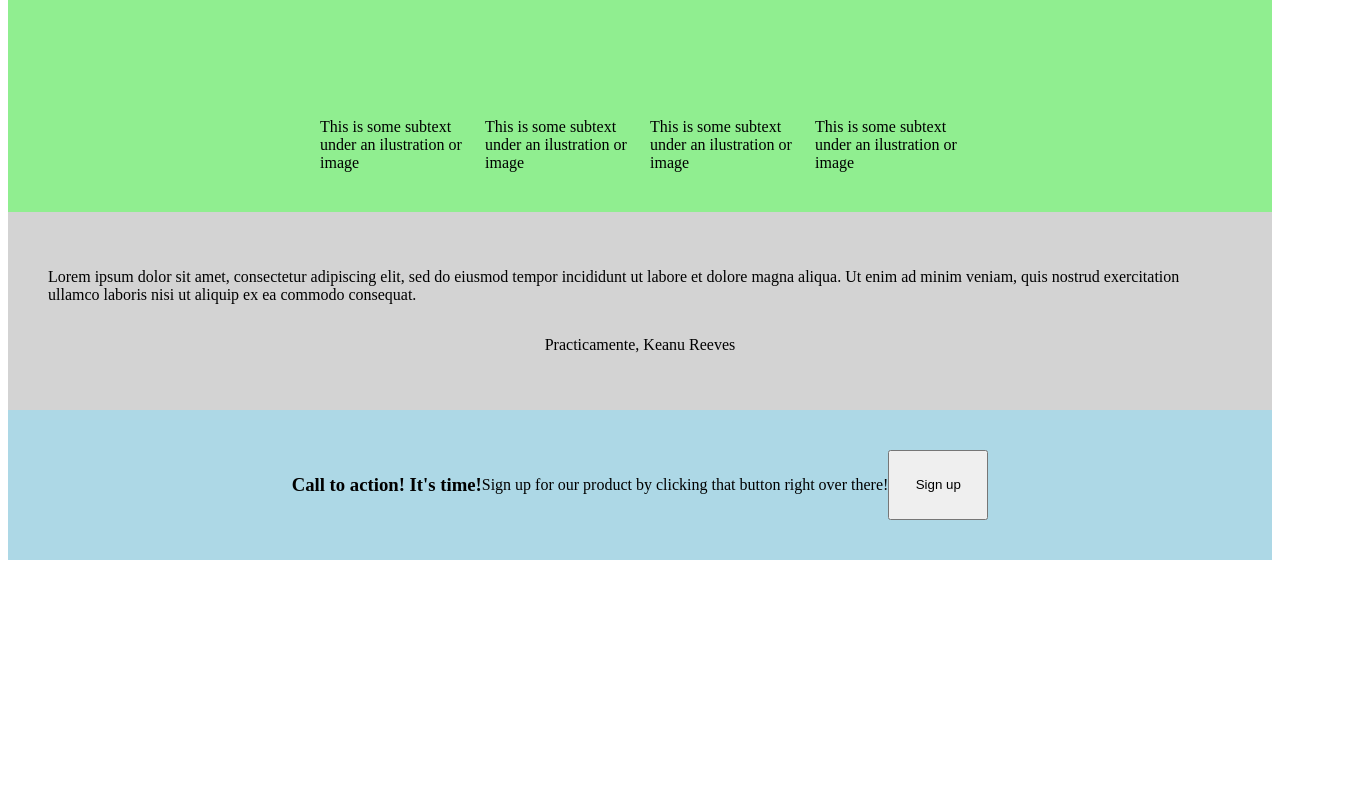
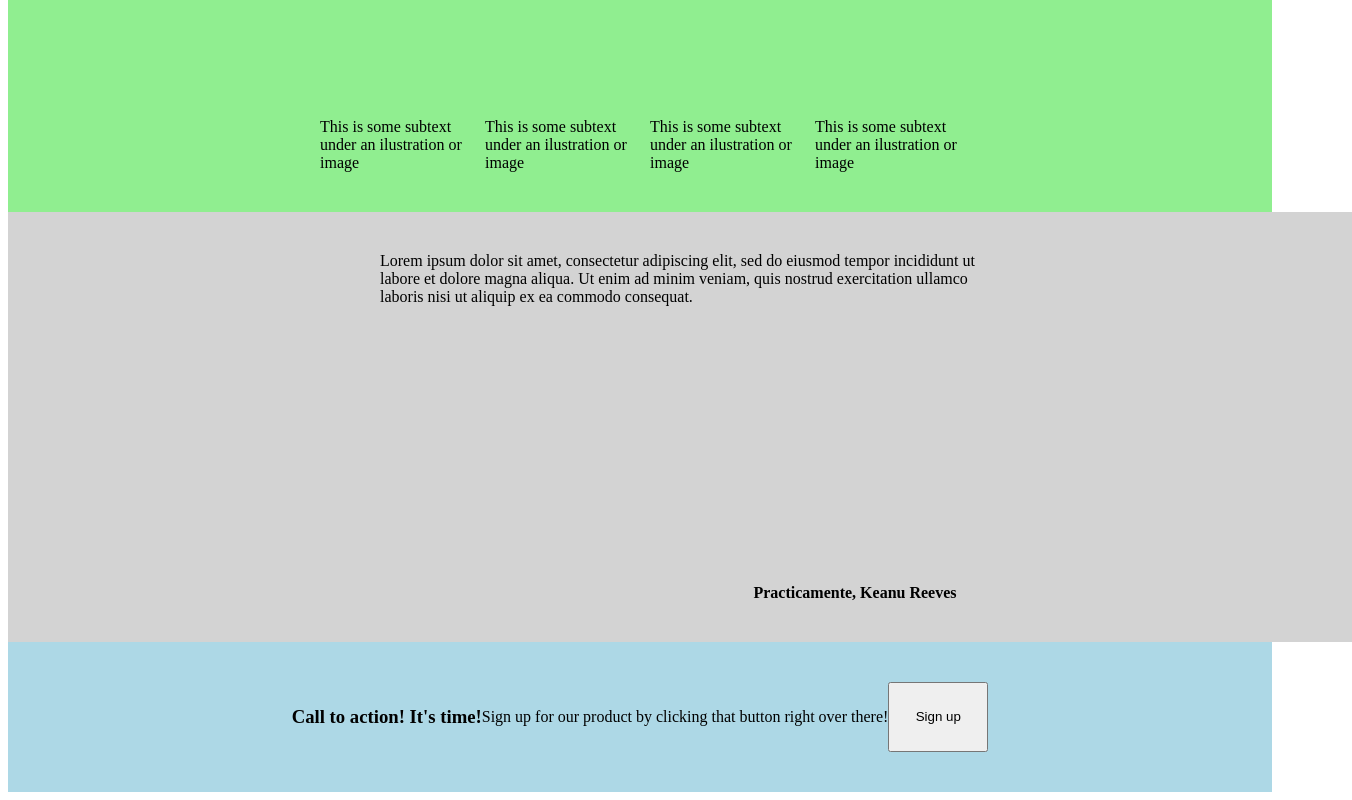
Before and after one commit to ricardomorataya/landing_page, a plain HTML site: page index.html in a window 1280 px wide. Shown: the part 867-1667 px from the top of the page, 1352 px wide, since content can reach past the window. Before the commit the page ends 1435 px from the top, so only its background shows below. Drawn offline with Linux system fonts and the light colour scheme.

Commit message:
Edit index.html and style.css

```diff
--- a/index.html
+++ b/index.html
@@ -53,9 +53,9 @@
 
 <!--SECTION III!-->
 <section class="flex-container-testimonial">
-    <p>Lorem ipsum dolor sit amet, consectetur adipiscing elit, sed do eiusmod tempor incididunt ut labore et dolore magna aliqua. Ut enim ad minim veniam, quis nostrud exercitation ullamco laboris nisi ut aliquip ex ea commodo consequat.</p>
+    <div class="testimonial-text">Lorem ipsum dolor sit amet, consectetur adipiscing elit, sed do eiusmod tempor incididunt ut labore et dolore magna aliqua. Ut enim ad minim veniam, quis nostrud exercitation ullamco laboris nisi ut aliquip ex ea commodo consequat.</div>
 
-    <p>Practicamente, Keanu Reeves</p>
+    <div class="testimonial-name">Practicamente, Keanu Reeves</div>
 </section>
 
 <!--SECTION IV!-->
--- a/style.css
+++ b/style.css
@@ -73,14 +73,28 @@
 
 
 .flex-container-testimonial {
-    background-color:lightgray;
     display: flex;
     align-items: center;
+    justify-content: space-between;
+    flex-direction: column;
+    background-color:lightgray;
+    width: 100%;
+    height: 350px;
+    padding: 40px;
+}
+
+.testimonial-text {
+    width: 600px;
+}
+
+.testimonial-name {
+    display: flex;
     justify-content: center;
-    padding: 40px;
-    flex-direction: column;
-
-}
+    align-items: flex-end;
+    font-weight: bold;
+    width: 250px;
+    padding-left: 350px;
+    }
 
 .flex-container-call {
     display: flex;
```
